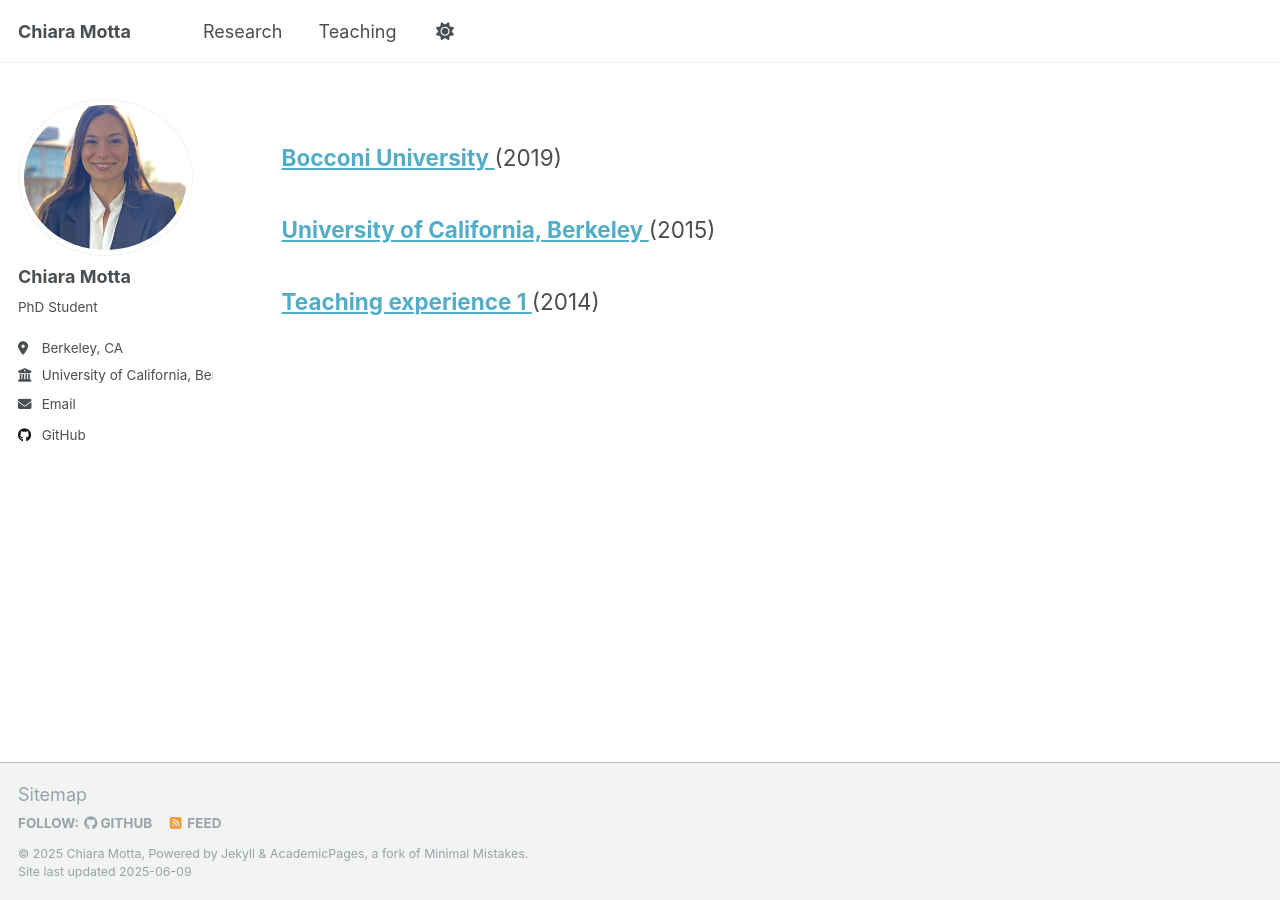
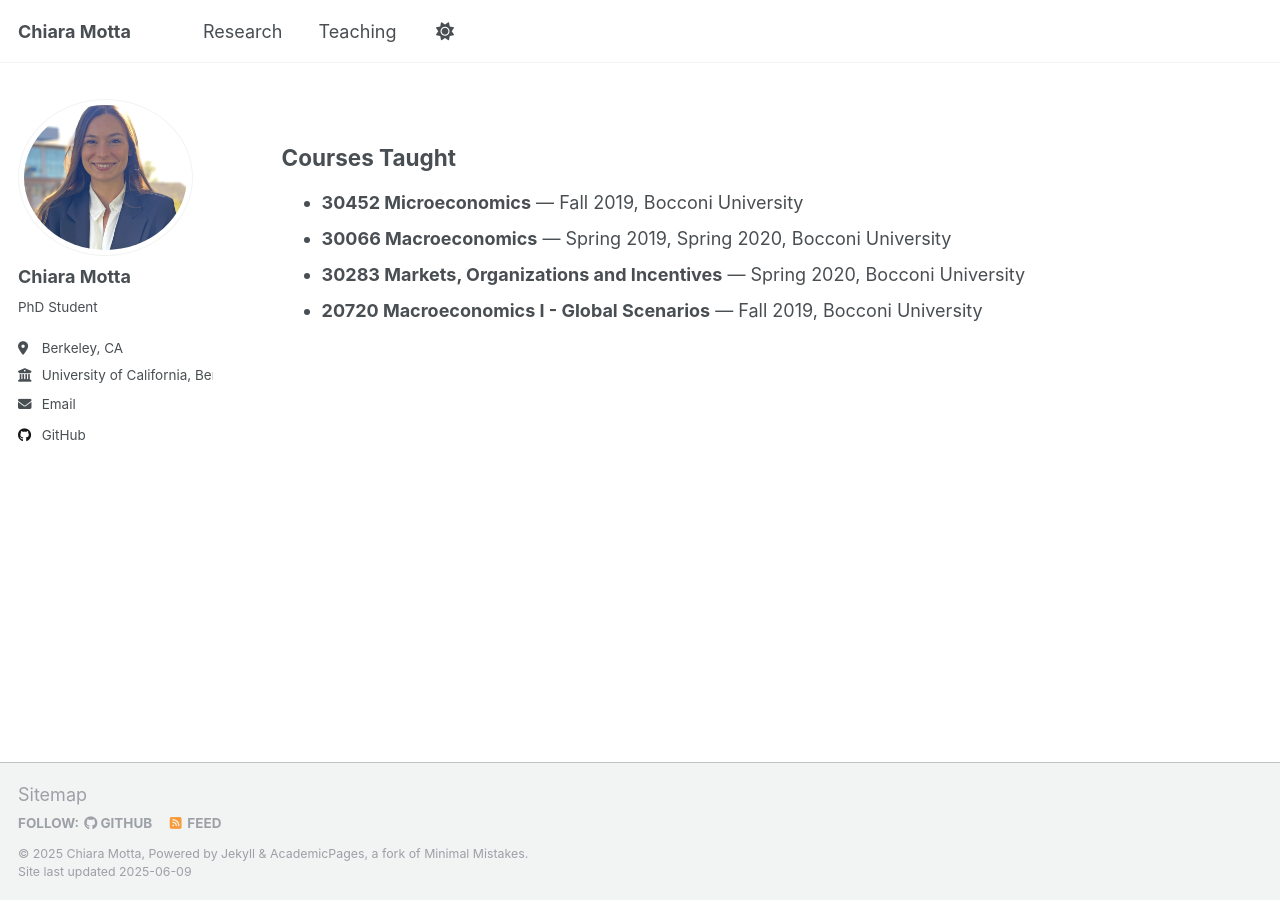
Before and after one commit to chimotta/chimotta.github.io, a Jekyll site: the page built from _pages/teaching.html, in a window 1280 px wide. Built offline with Jekyll 4.4.1, drawn with Linux system fonts in a browser that asks for light colours.

Commit message:
Update teaching.html

```diff
--- a/_pages/teaching.html
+++ b/_pages/teaching.html
@@ -4,8 +4,12 @@ title: " "
 permalink: /teaching/
 author_profile: true
 ---
-{% include base_path %}
 
-{% for post in site.teaching reversed %}
-  {% include archive-single.html %}
-{% endfor %}
+<h2>Courses Taught</h2>
+
+<ul>
+  <li><strong>30452 Microeconomics</strong> — Fall 2019, Bocconi University</li>
+  <li><strong>30066 Macroeconomics</strong> — Spring 2019, Spring 2020, Bocconi University</li>
+  <li><strong>30283 Markets, Organizations and Incentives</strong> — Spring 2020, Bocconi University</li>
+  <li><strong>20720 Macroeconomics I - Global Scenarios</strong> — Fall 2019, Bocconi University</li>
+</ul>
```
